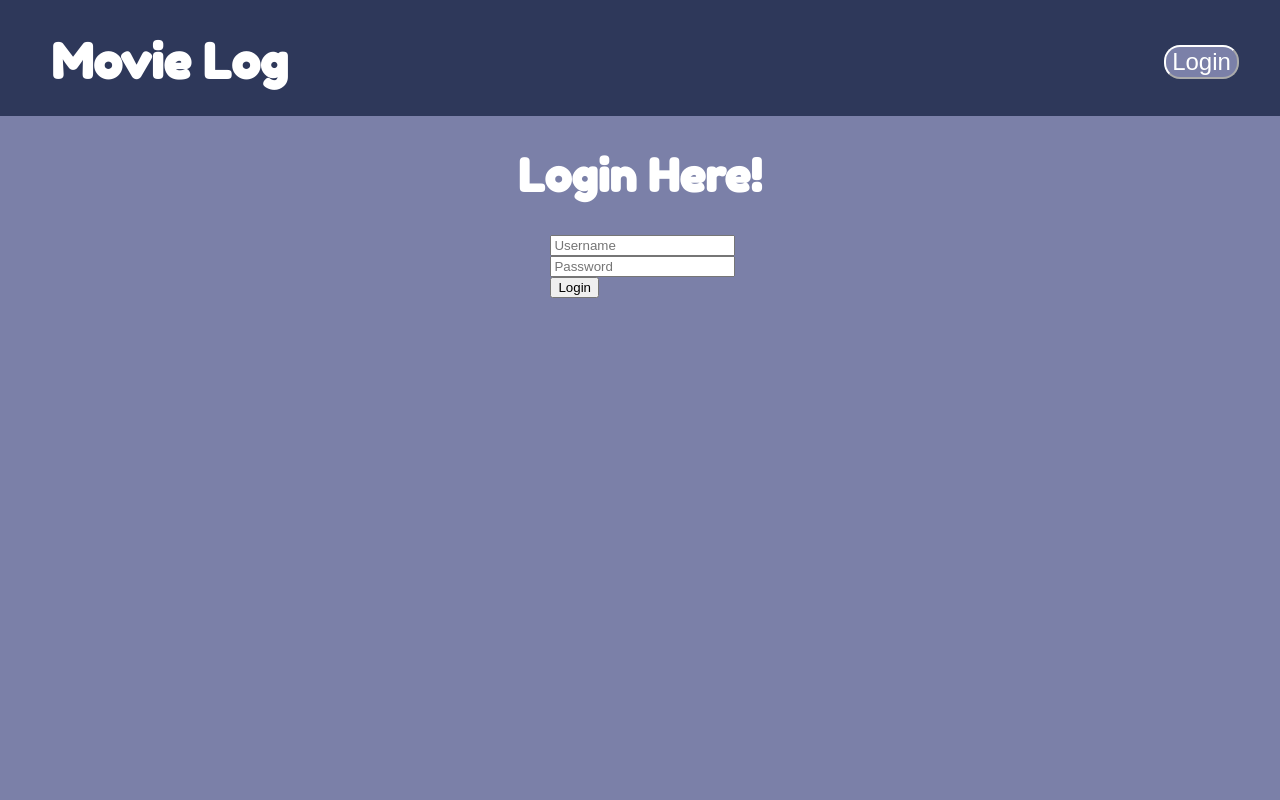
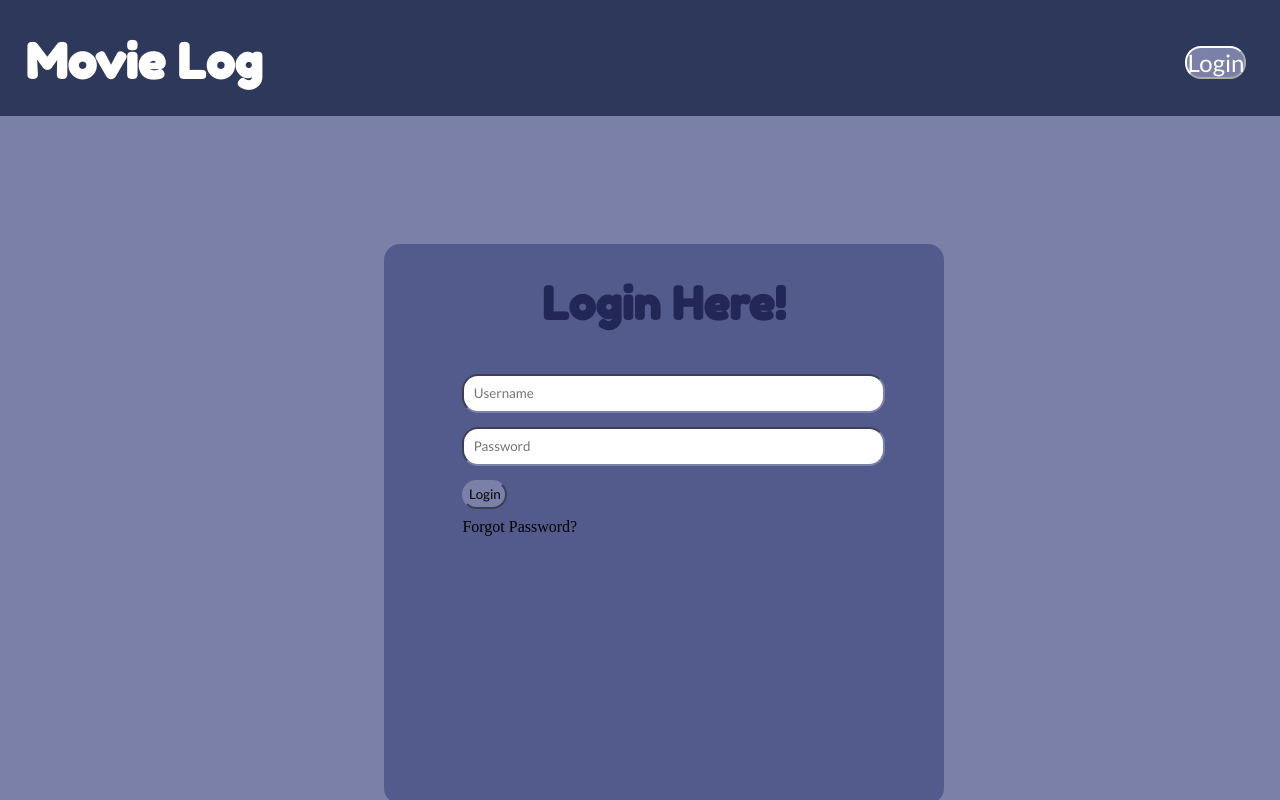
Before and after one commit to megan-kwok/movie-assign5, a Vue app in the folder vite-project/: page / in a window 1280 px wide. Both pictures are taken after a click on the button "Login". Shown: the top 800 px of the page. Built offline with nearby package versions, Linux system fonts and the light colour scheme.

Commit message:
Finished designing home and login page

```diff
--- a/vite-project/index.html
+++ b/vite-project/index.html
@@ -7,6 +7,7 @@
     <title>Movie Log!</title>
     <link href="https://fonts.googleapis.com/css2?family=Fredoka+One&display=swap" rel="stylesheet">
     <link href="https://fonts.googleapis.com/css2?family=Bebas+Neue&display=swap" rel="stylesheet">
+    <link href="https://fonts.googleapis.com/css2?family=Lato&display=swap" rel="stylesheet">
   </head>
   <body>
     <div id="app"></div>
--- a/vite-project/src/components/SiteAccount.vue
+++ b/vite-project/src/components/SiteAccount.vue
@@ -21,11 +21,12 @@ const login = () => {
   <div class="account-container">
     <h1>Login Here!</h1>
     <form @submit.prevent="login()">
-      <input type="text" v-model="username" placeholder="Username" />
+      <input type="text" id="text" v-model="username" placeholder="Username" />
       <br>
-      <input type="password" v-model="password" placeholder="Password" />
+      <input type="password" id="password" v-model="password" placeholder="Password" />
       <br>
-      <input type="submit" value="Login" />
+      <input type="submit" id="login" value="Login" />
+      <p>Forgot Password?</p>
     </form>
     <div v-if="error" class="error">
       <p>Incorrect username/password!</p>
@@ -34,15 +35,59 @@ const login = () => {
 </template>
 
 <style scoped>
-.account-container > h1 {
-  color: white;
+.account-container {
+  background: rgba(51, 61, 119, 0.548);
+  border-radius: 1rem;
+  width: 35rem;
+  height: 35rem;
+  margin-top: 10%;
+  margin-left: 30%;
+  margin-bottom: 10%;
+}
+
+.account-container>h1 {
+  color: rgb(35, 39, 85);
   font-family: 'fredoka one';
   text-align: center;
   font-size: 45px;
   padding: 2rem;
 }
 
-.account-container > form {
-  margin-left: 43%;
+.account-container>form {
+  margin-left: 12%;
+  padding: 2%;
+}
+
+.account-container>form>#text {
+  padding: 2%;
+  border-radius: 1rem;
+  border-color: rgb(123, 128, 168);
+  font-family: 'lato';
+  margin-bottom: 3%;
+  width: 25rem;
+}
+
+.account-container>form>#password {
+  padding: 2%;
+  border-radius: 1rem;
+  border-color: rgb(123, 128, 168);
+  font-family: 'lato';
+  margin-bottom: 3%;
+  width: 25rem;
+}
+
+.account-container>form>#login {
+  padding: 1%;
+  background: rgb(123, 128, 168);
+  border-radius: 1rem;
+  border-color: rgb(123, 128, 168);
+  font-family: 'lato';
+}
+.account-container>form>p {
+  display: flex;
+  margin-top: 2%;
+}
+.error {
+  margin-left: 13.5%;
 }
 </style>
--- a/vite-project/src/components/SiteFooter.vue
+++ b/vite-project/src/components/SiteFooter.vue
@@ -4,15 +4,28 @@
 
 <template>
   <div class="footer-container">
-  <h1>CONTACTS</h1>
-  <p>Insert contact info lol</p>
-  <h1>MENU</h1>
-  <p>Links to the three pages</p>
-  <h1>HELP</h1>
-  <p>Insert help things</p>
+    <h1>@2022MovieLog</h1>
+    <img src="https://www.campsilos.org/wp-content/uploads/2021/07/smashicons_Electronics_old-tv-icon-10-flat_256.png" alt="">
   </div>
 </template>
 
 <style scoped>
+.footer-container {
+  background-color: rgb(46, 56, 90);
+  display: flex;
+  flex-direction: row;
+}
 
+.footer-container>h1 {
+  color: white;
+  font-family: 'lato';
+  padding: 2%;
+  margin-top: 1.5%;
+}
+.footer-container > img {
+  width: 100px;
+  height: 100px;
+  margin-left: 65%;
+  padding: 1%;
+}
 </style>
--- a/vite-project/src/components/SiteHeader.vue
+++ b/vite-project/src/components/SiteHeader.vue
@@ -29,9 +29,9 @@ const login = () => {
   color: white;
   font-family: 'fredoka one';
   font-size: 1.5rem;
-  margin-left: 2%;
   margin-top: 0.5%;
   padding: 2%;
+  display: flex;
 }
 .login {
   float: right;
@@ -40,7 +40,8 @@ const login = () => {
   border-color: white;
   border-radius: 1rem;
   font-size: 1.5rem;
-  margin-top: 60%;
+  font-family: 'lato';
+  margin-top: 75%;
   margin-right: 55%;
 }
 </style>
--- a/vite-project/src/components/SiteHero.vue
+++ b/vite-project/src/components/SiteHero.vue
@@ -4,17 +4,31 @@
 
 <template>
   <div class="hero-container">
-  <h1>Write some good advertising words lol!</h1>
+  <h1>Unlimited Streaming,
+  <br>
+  Many Choices of Binge
+  <br>
+  Worthy Shows, Better
+  <br>
+  than Netflix, Best HD
+  <br>
+  Quality You'll Ever Get!
+  </h1>
+  <img src="https://w.wallhaven.cc/full/0w/wallhaven-0w2de6.jpg" alt="">
 </div>
 </template>
 
 <style scoped>
 .hero-container > h1 {
   color: white;
-  font-family: 'serif';
-  text-align: center;
+  font-family: 'lato';
+  text-align: left;
   font-size: 30px;
   margin-top: 2%;
   position: absolute;
+  margin: 20rem;
+}
+.hero-container > img {
+  width: 84.3rem;
 }
 </style>
--- a/vite-project/src/components/SiteMovies.vue
+++ b/vite-project/src/components/SiteMovies.vue
@@ -1,13 +1,49 @@
+<script setup>
+const props = defineProps(["id"]);
+const emits = defineEmits(["toggleModal"]);
+</script>
+
 <template>
-    <div>
-
+  <Teleport to="body">
+    <div class="modal-outer-container" @click.self="emits('toggleModal')">
+      <div class="modal-inner-container">
+        <button class="close-button" @click="emits('toggleModal')">X</button>
+        <h1>{{ props.id }}</h1>
+      </div>
     </div>
+  </Teleport>
 </template>
 
-<script setup>
+<style scoped>
+.modal-outer-container {
+  position: fixed;
+  top: 0;
+  left: 0;
+  display: flex;
+  justify-content: center;
+  align-items: center;
+  width: 100vw;
+  height: 100vh;
+  background: #00000099;
+  z-index: 3;
+}
 
-</script>
+.modal-outer-container .modal-inner-container {
+  background-color: #1F2123;
+  color: white;
+  width: clamp(280px, 100%, 800px);
+  height: 400px;
+  position: relative;
+}
 
-<style scoped>
-
+.modal-outer-container .modal-inner-container .close-button {
+  position: absolute;
+  right: 0px;
+  padding: 1rem;
+  border: none;
+  background: #1F2123;
+  font-weight: bold;
+  font-size: 1.25rem;
+  color: white;
+}
 </style>
--- a/vite-project/src/style.css
+++ b/vite-project/src/style.css
@@ -1,5 +1,6 @@
 *{
     margin: 0px;
+    padding: 0px;
 }
 body {
     background-color: rgb(123, 128, 168);
--- a/vite-project/src/views/HomeView.vue
+++ b/vite-project/src/views/HomeView.vue
@@ -1,12 +1,14 @@
 <script setup>
 import SiteHeader from '../components/SiteHeader.vue'
 import SiteHero from '../components/SiteHero.vue'
+import SiteFooter from '../components/SiteFooter.vue'
 </script>
 
 <template>
   <div class="home-container">
     <SiteHeader />
     <SiteHero />
+    <SiteFooter />
   </div>
 </template>
 
--- a/vite-project/src/views/LoginView.vue
+++ b/vite-project/src/views/LoginView.vue
@@ -1,12 +1,14 @@
 <script setup>
 import SiteHeader from '../components/SiteHeader.vue'
 import SiteAccount from '../components/SiteAccount.vue'
+import SiteFooter from '../components/SiteFooter.vue'
 </script>
 
 <template>
   <div class="siteaccount-container">
     <SiteHeader />
     <SiteAccount />
+    <SiteFooter />
   </div>
 </template>
 
```
